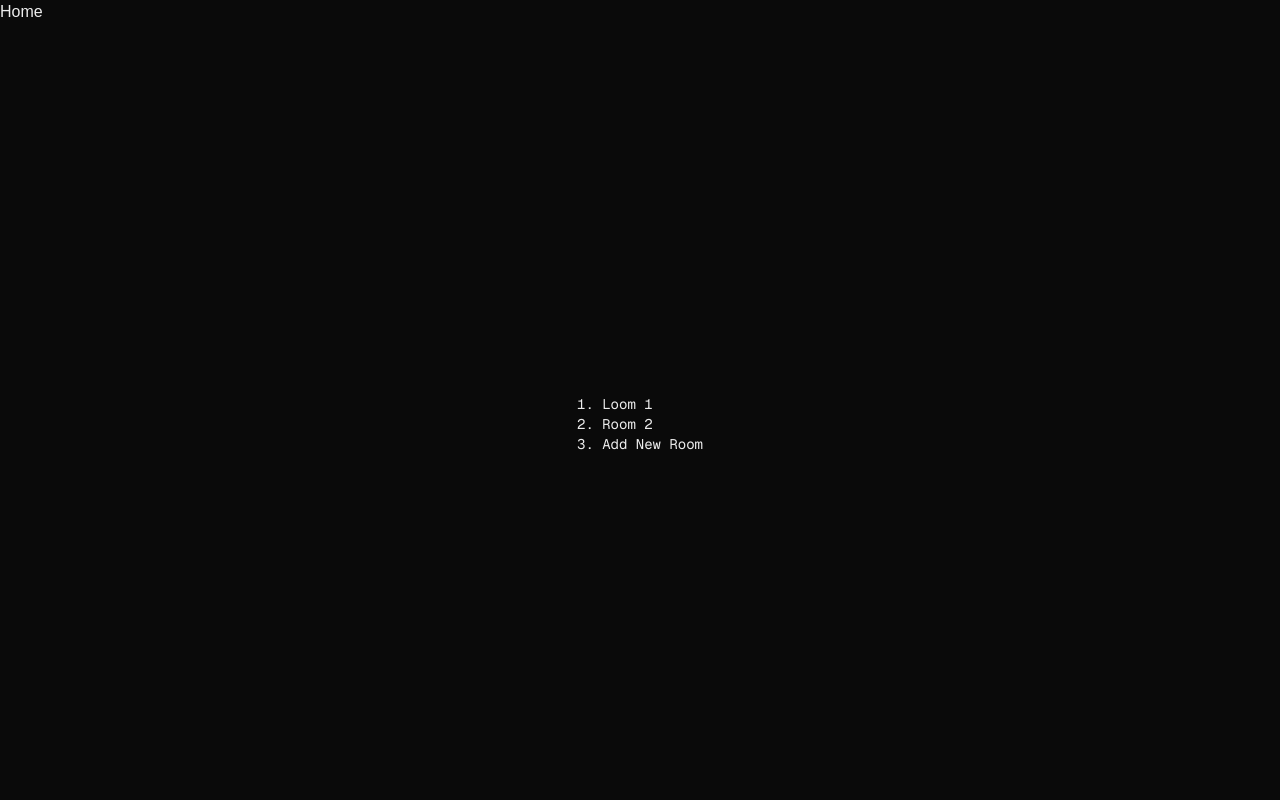
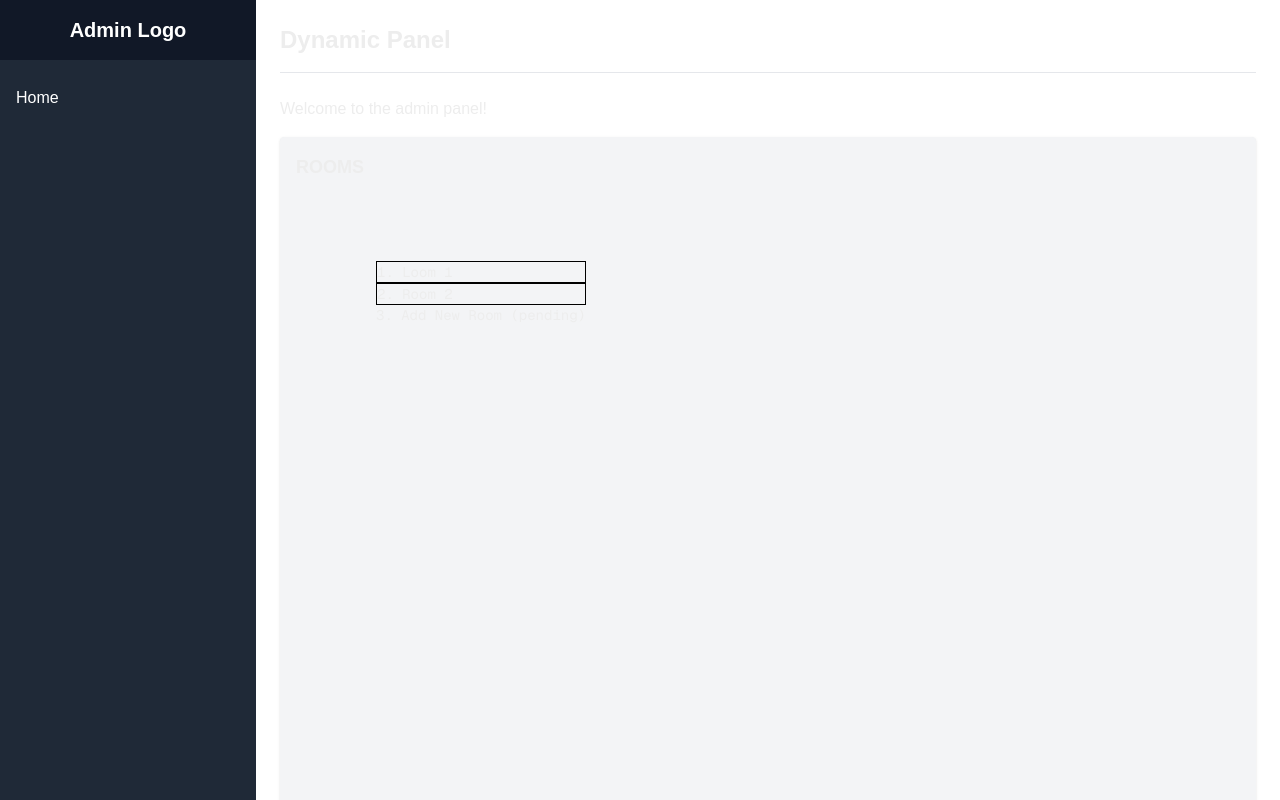
Before and after one commit to hemantvetal813/video_verse_FE, a Next.js app: page / in a window 1280 px wide. Shown: the top 800 px of the page. Built offline with nearby package versions, Linux system fonts and the light colour scheme.

Commit message:
ui updatiion

```diff
--- a/app/layout.tsx
+++ b/app/layout.tsx
@@ -19,7 +19,7 @@ export const metadata: Metadata = {
   description: "Generated by create next app",
 };
 
-export default function RootLayout({
+export default function RootLayout ({
   children,
 }: Readonly<{
   children: React.ReactNode;
@@ -27,15 +27,36 @@ export default function RootLayout({
   return (
     <html lang="en">
       <body
-        className={`${geistSans.variable} ${geistMono.variable} antialiased`}
+        className={ `${geistSans.variable} ${geistMono.variable} antialiased bg-gray-100 h-screen flex` }
       >
-        <div>
-          <Link href="/">Home</Link>
-        </div>
-        <div>
-          {children}
-        </div>
+        <aside className="w-64 bg-gray-800 text-white flex flex-col">
+          <div className="p-4 bg-gray-900">
+            <h1 className="text-xl font-bold text-center">Admin Logo</h1>
+          </div>
+          <nav className="flex-1 mt-4">
+            <ul className="space-y-2">
+              <li>
+                <Link className="block py-2.5 px-4 rounded hover:bg-gray-700" href="/">Home</Link>
+              </li>
+            </ul>
+          </nav>
+
+        </aside>
+        <main className="flex-1 p-6 bg-white">
+          <header className="border-b pb-4 mb-6">
+            <h2 className="text-2xl font-semibold">Dynamic Panel</h2>
+          </header>
+
+          <div className="space-y-4">
+            <p>Welcome to the admin panel!</p>
+            <div className="bg-gray-100 p-4 rounded shadow">
+              <h3 className="text-lg font-bold">ROOMS</h3>
+              {children}
+            </div>
+          </div>
+        </main>
+
       </body>
-    </html>
+    </html >
   );
 }
--- a/app/page.tsx
+++ b/app/page.tsx
@@ -12,13 +12,19 @@ export default function Home() {
     id:"room2",
     name: "Room 2"
   }, null]);
+
+  const params = {
+    param1: "Par1"
+  };
   return (
-    <div className="grid grid-rows-[20px_1fr_20px] items-center justify-items-center min-h-screen p-8 pb-20 gap-16 sm:p-20 font-[family-name:var(--font-geist-sans)]">
+    // grid
+    // justify-items-center
+    <div className="grid-rows-[20px_1fr_20px] items-center min-h-screen p-8 pb-20 gap-16 sm:p-20 font-[family-name:var(--font-geist-sans)]">
       <main className="flex flex-col gap-8 row-start-2 items-center sm:items-start">
       <ol className="list-inside list-decimal text-sm text-center sm:text-left font-[family-name:var(--font-geist-mono)]">
           { rooms.map((room, i) => {
             return (
-              room ? <li key={ i }><Link href={`/room/${room.id}`}>{room.name}</Link></li> : <li key={ i }>Add New Room</li>
+              room ? <li key={ i } className="border border-black"><Link href={{query: {"params":"asdas"}, pathname: `/room/${room.id}`}}>{room.name}</Link></li> : <li key={ i }>Add New Room (pending)</li>
             );
           }) }
       </ol>
--- a/app/room/[roomId]/page.tsx
+++ b/app/room/[roomId]/page.tsx
@@ -3,7 +3,7 @@ import Image from "next/image";
 import { useRouter } from "next/compat/router";
 import React, { useEffect, useRef, useState } from "react";
 import { io, Socket } from "socket.io-client";
-import { useParams } from "next/navigation";
+import { useParams, useSearchParams } from "next/navigation";
 const socket = io('ws://localhost:3001/local', {
   autoConnect: false,
   auth: {
@@ -16,7 +16,9 @@ socket.connect();
 export default function Room() {
 
   // const router = useRouter();
-  const { roomId } = useParams();
+  const { roomId, param1 } = useParams();
+  const router = useRouter();
+  const query = router?.query
   socket.emit("join_room", roomId);
 
   const [inputValue, setInputValue] = useState("");
```
